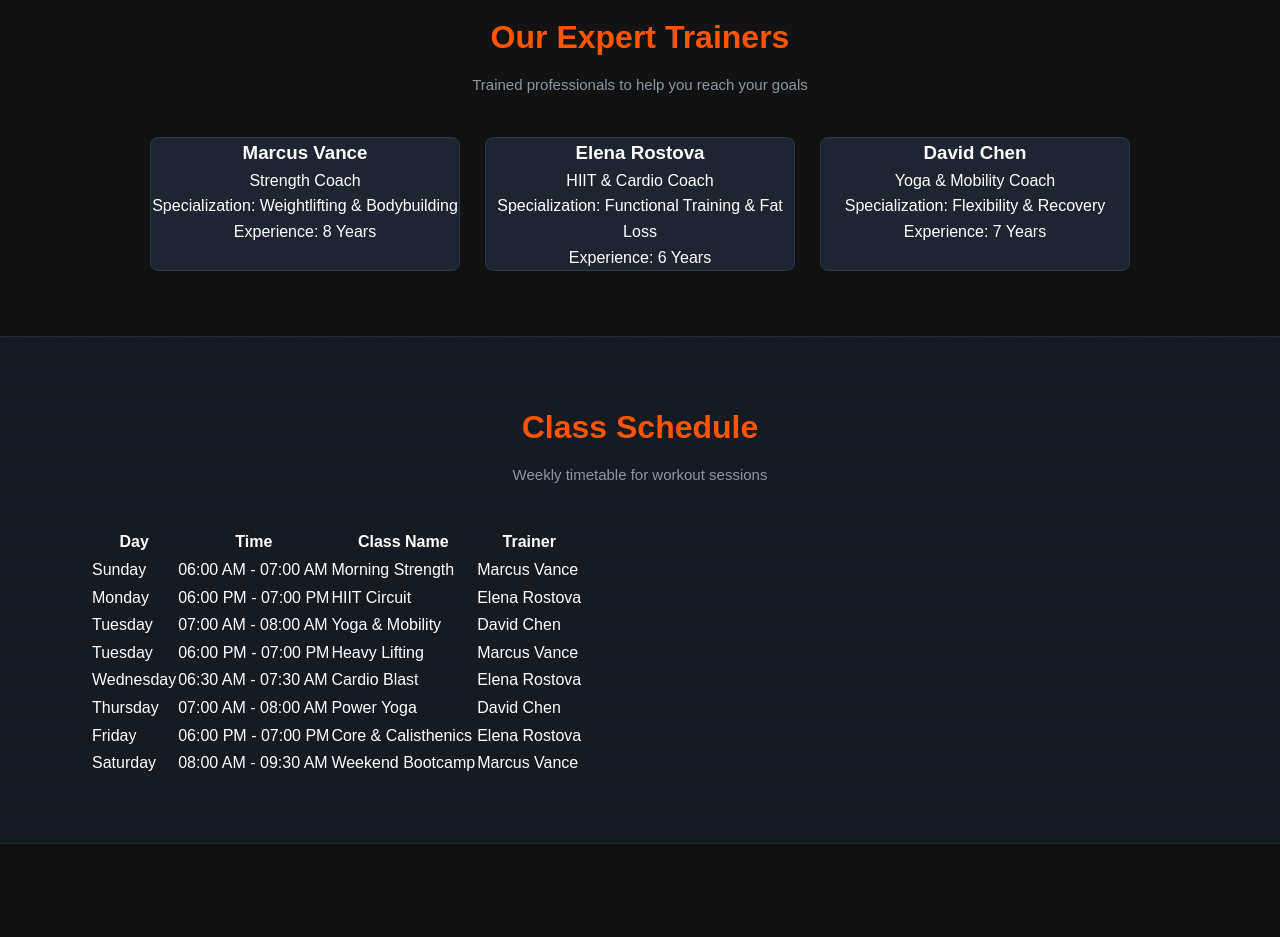
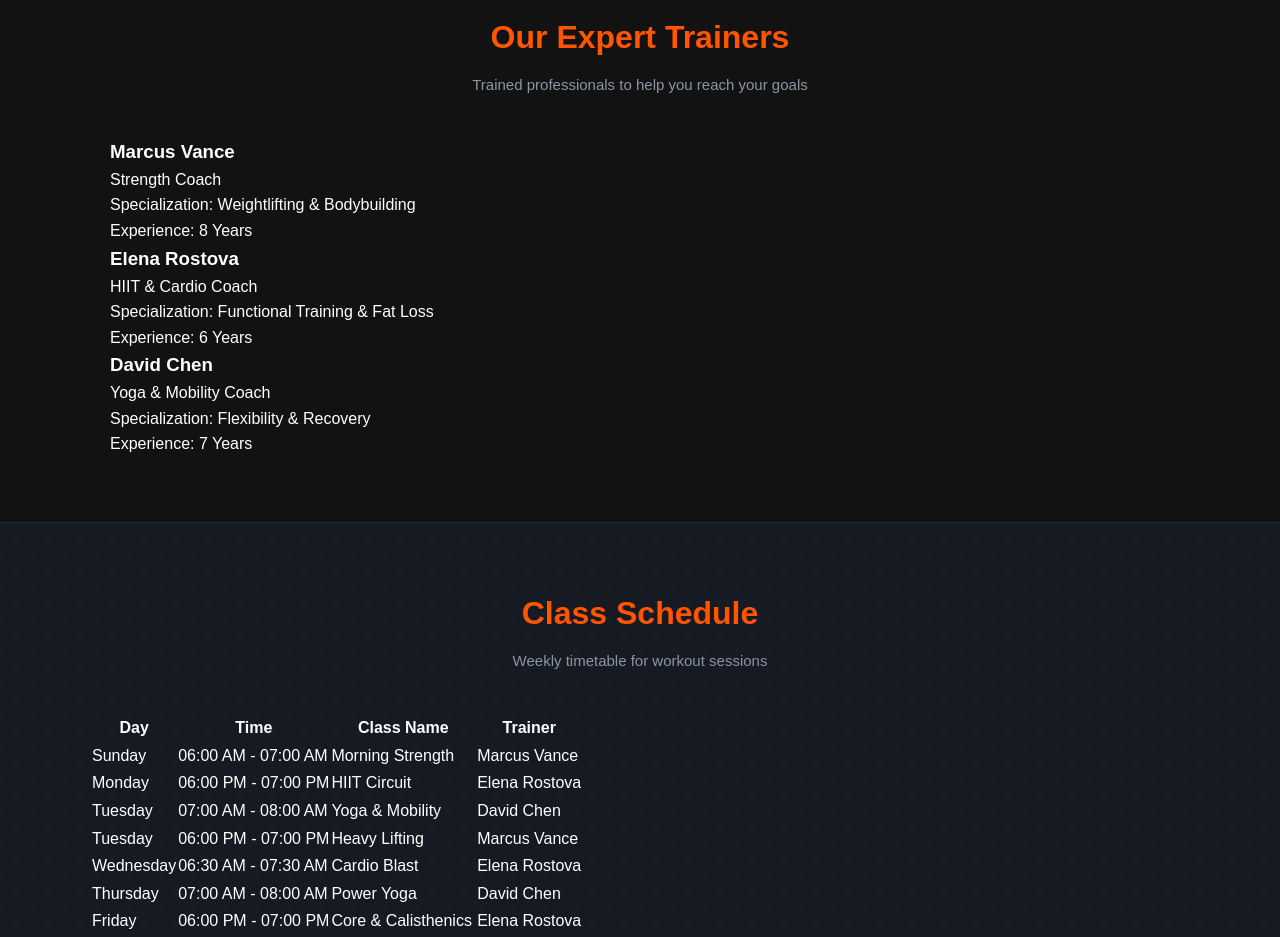
Before and after one commit to I-Am-Priyanshu96/Fitness-Studio-Page, a plain HTML site: page index.html in a window 1280 px wide. Shown: the part 1940-2877 px from the top of the page. Before the commit the page ends 2784 px from the top, so only its background shows below. Drawn offline with Linux system fonts and the light colour scheme.

Commit message:
Update index.css

```diff
--- a/index.css
+++ b/index.css
@@ -298,26 +298,3 @@ nav a:hover {
     font-size: 14px;
     color: #94a3b8;
 }
-
-/* Trainer Profile Cards with Self-Contained Background Graphics */
-.trainers-container {
-    display: flex;
-    justify-content: center;
-    gap: 25px;
-    flex-wrap: wrap;
-}
-
-.trainer-card {
-    background-color: #1e2430;
-    border: 1px solid #2c3647;
-    border-radius: 8px;
-    overflow: hidden;
-    width: 310px;
-    text-align: center;
-    transition: transform 0.3s, border-color 0.3s;
-}
-
-.trainer-card:hover {
-    transform: translateY(-5px);
-    border-color: #ff5500;
-}
```
